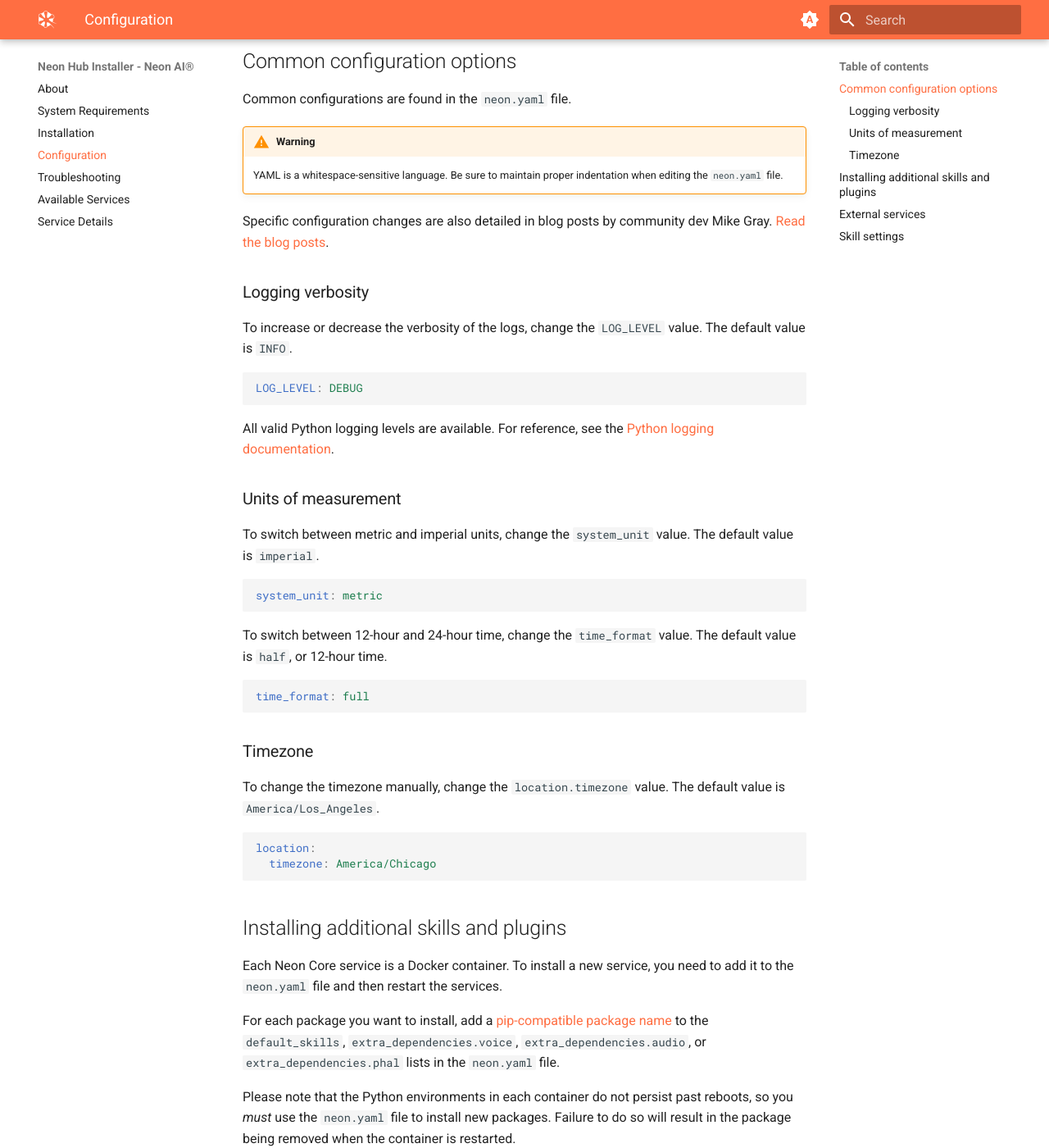
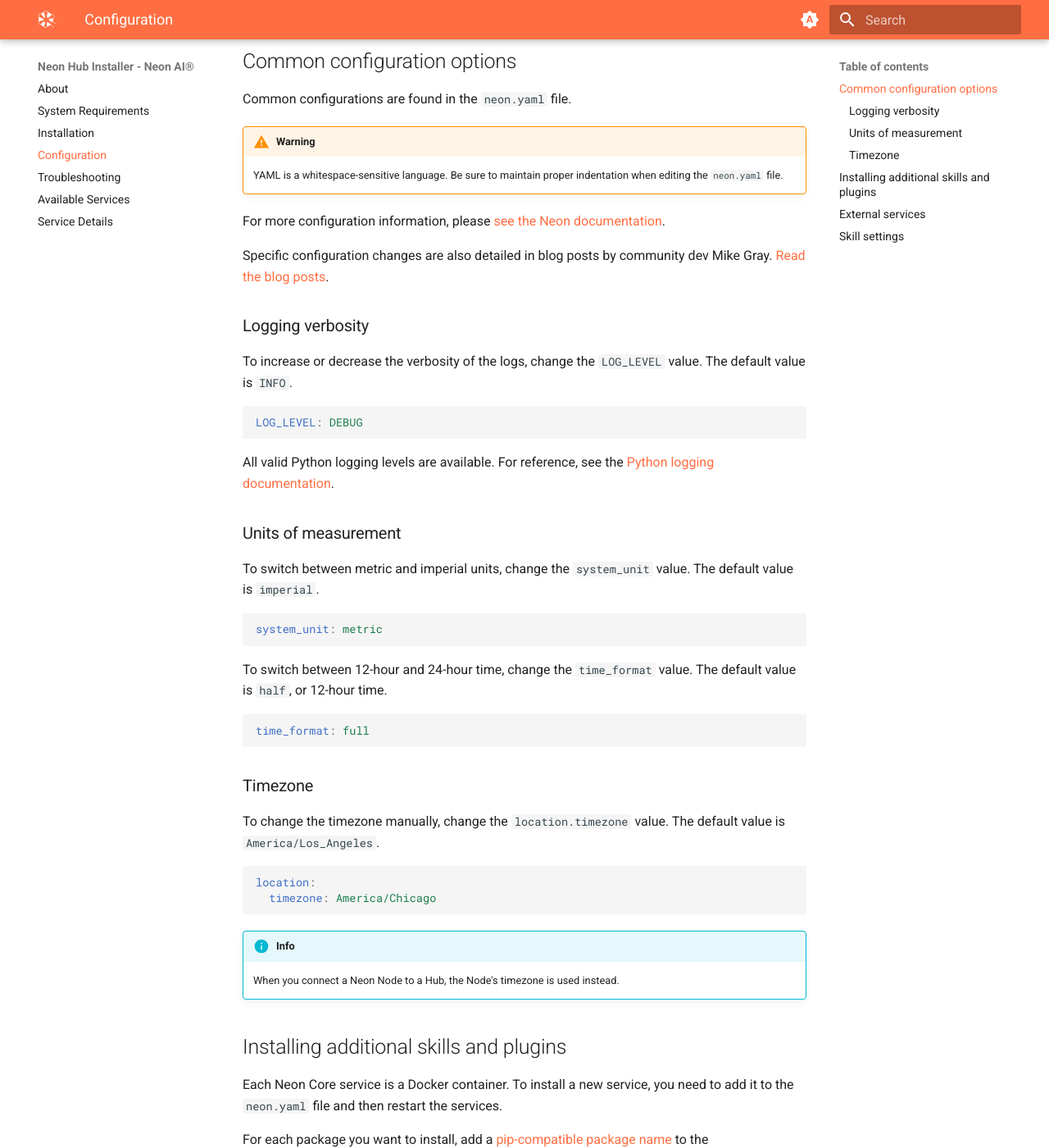
Before and after one commit to NeonGeckoCom/neon-hub-installer, an MkDocs documentation site: the page built from docs/configuration.md, in a window 1280 px wide and 1400 px high, scrolled down 532 px. Shown: the whole window at 82% size. Built offline with MkDocs 1.6.1 and Material for MkDocs 9.7.7, drawn with Linux system fonts in a browser that asks for light colours.

Commit message:
addressing feedback

````diff
--- a/docs/configuration.md
+++ b/docs/configuration.md
@@ -19,6 +19,8 @@
 
 !!! warning
     YAML is a whitespace-sensitive language. Be sure to maintain proper indentation when editing the `neon.yaml` file.
+
+For more configuration information, please [see the Neon documentation](https://neongeckocom.github.io/neon-docs/quick_reference/configuration/).
 
 Specific configuration changes are also detailed in blog posts by community dev Mike Gray. [Read the blog posts](https://blog.graywind.org/tags/neon/).
 
@@ -55,6 +57,9 @@
   timezone: America/Chicago
 ```
 
+!!! info
+    When you connect a Neon Node to a Hub, the Node's timezone is used instead.
+
 ## Installing additional skills and plugins
 
 Each Neon Core service is a Docker container. To install a new service, you need to add it to the `neon.yaml` file and then restart the services.
````
Also changed, not shown: other parts of docs/configuration.md (+7 -8 lines), 2 other files.
